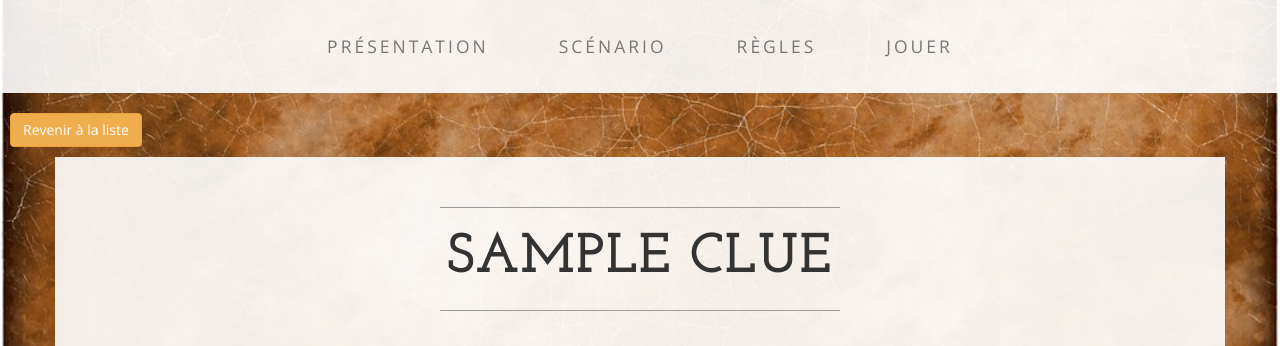
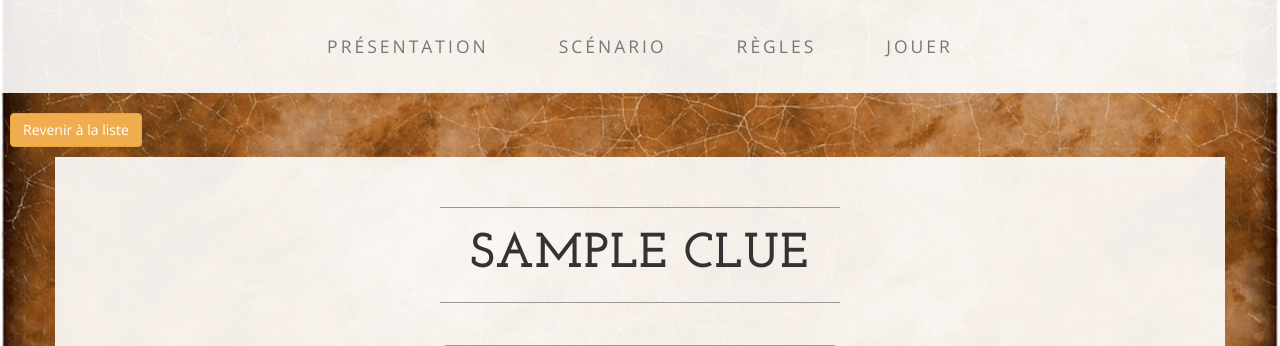
Before and after one commit to Raistlin11123/wsshsherlockholmeswssh, a Django app: page /investigation1/content_clue/1 in a window 1280 px wide. Shown: the part 177-523 px from the top of the page. Run offline with Django 3.2, Linux system fonts and the light colour scheme; a user stored in the database is signed in; tables that the repository leaves empty hold one stand-in row (values such as "Sample post"); some libraries are stand-ins or nearby versions; grey boxes are pictures that could not be loaded.

```diff
--- a/investigation1/static/investigation1/css/business-casual.css
+++ b/investigation1/static/investigation1/css/business-casual.css
@@ -305,6 +305,6 @@ form {
     }
 
     #title-clue {
-        font-size: 4em;
+        font-size: 3.5em;
     }
 }
```
